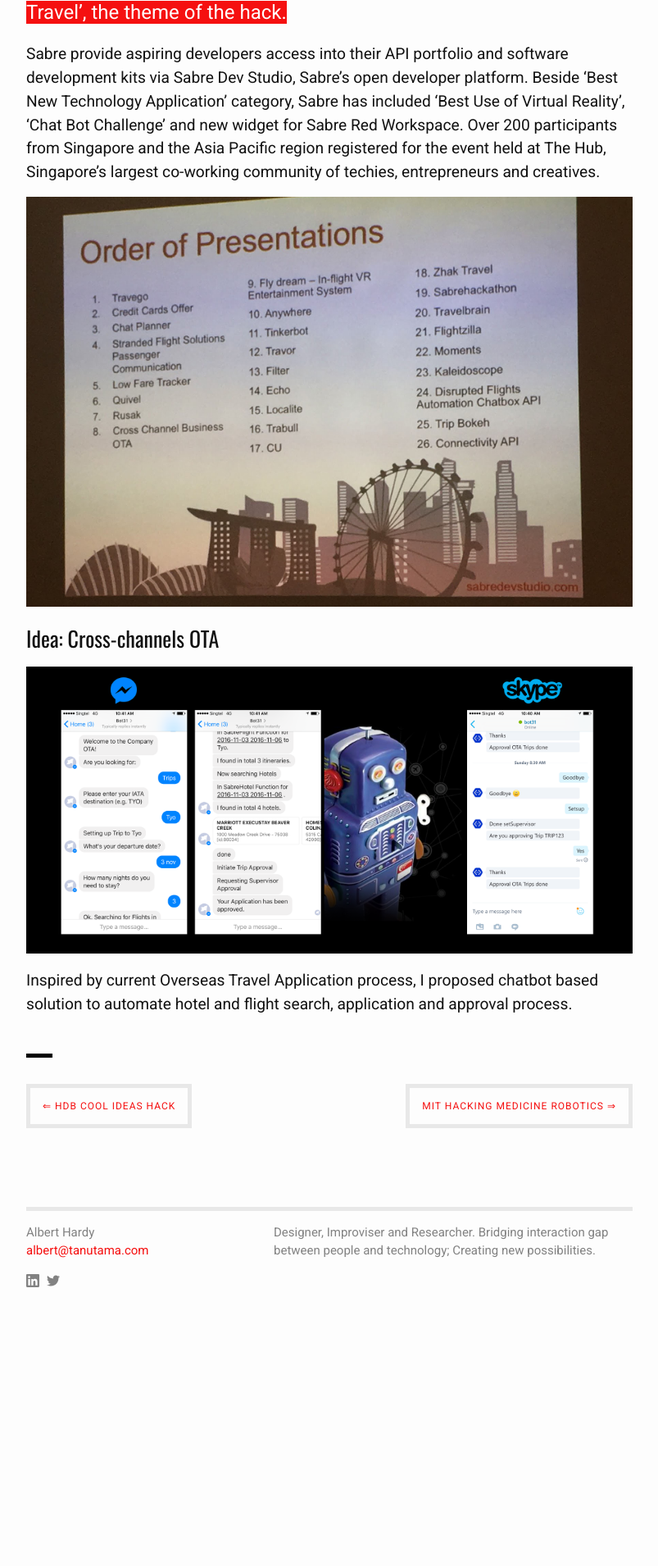
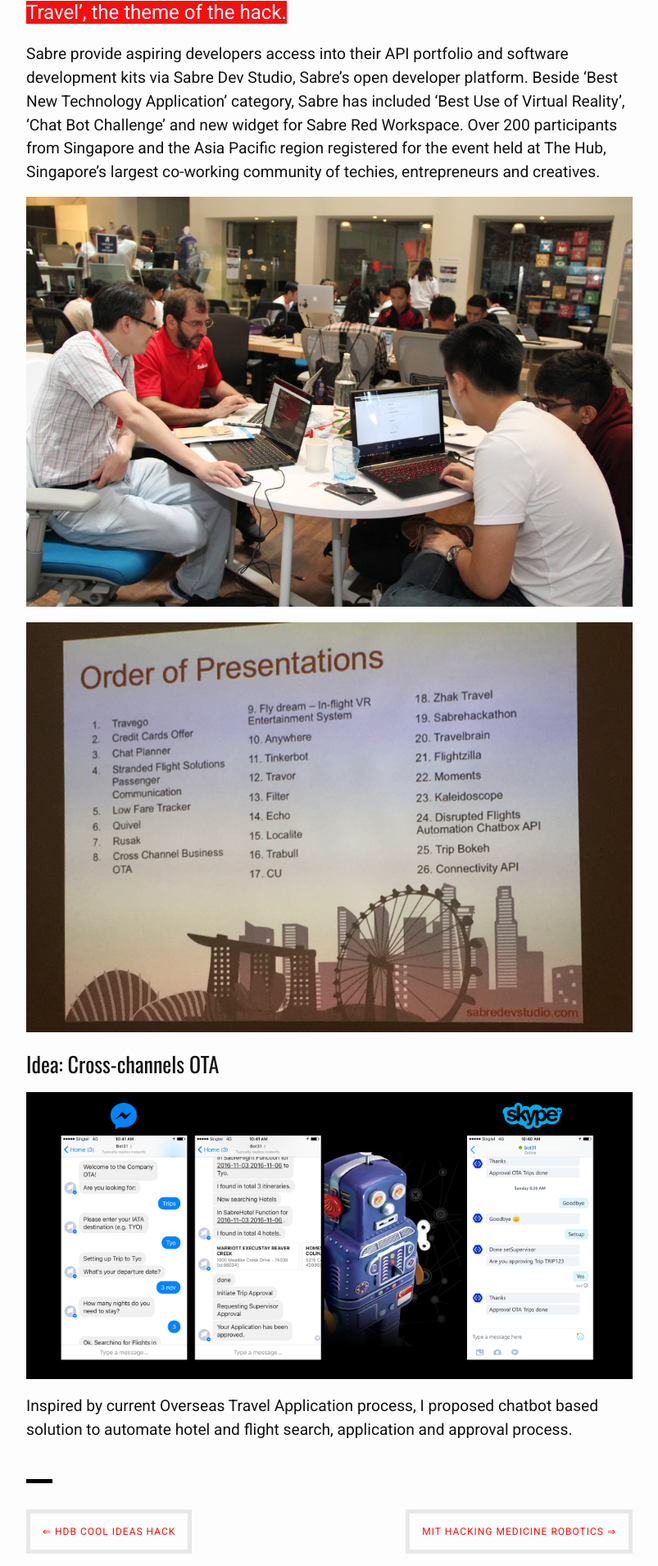
Before and after one commit to centros4520/t-2021, a Jekyll site: the page built from _projects/2016-4-sabre-destination-hack-singapore.md, in a window 1280 px wide. Shown: the part 721-2631 px from the top of the page at 82% size, without its empty margins (238-1041 px from the left). Built offline with Jekyll 4.4.1, drawn with Linux system fonts in a browser that asks for light colours; before the commit the page ends 2355 px from its top, so only the background shows below that.

Commit message:
Add Sabre photo

```diff
--- a/_projects/2016-4-sabre-destination-hack-singapore.md
+++ b/_projects/2016-4-sabre-destination-hack-singapore.md
@@ -11,7 +11,9 @@
 
 Sabre provide aspiring developers access into their API portfolio and software development kits via Sabre Dev Studio, Sabre’s open developer platform. Beside ‘Best New Technology Application’ category, Sabre has included ‘Best Use of Virtual Reality’, ‘Chat Bot Challenge’ and new widget for Sabre Red Workspace. Over 200 participants from Singapore and the Asia Pacific region registered for the event held at The Hub, Singapore’s largest co-working community of techies, entrepreneurs and creatives.
 <!--more-->
-{% include image-full.html file="/2016/4/sabre-2.JPG" alt="demo caption" height="500px" %}
+{% include image-full.html file="/2016/4/sabre-3.jpg" alt="Destination Hack event" height="500px" %}
+
+{% include image-full.html file="/2016/4/sabre-2.JPG" alt="Destination Hack event" height="500px" %}
 
 ### Idea: Cross-channels OTA
 {% include image-full.html file="/2016/4/screenshots-app.png" alt="App Demo" height="350px" %}
```
Also changed, not shown: assets/images/2016/4/sabre-3.jpg (added).
